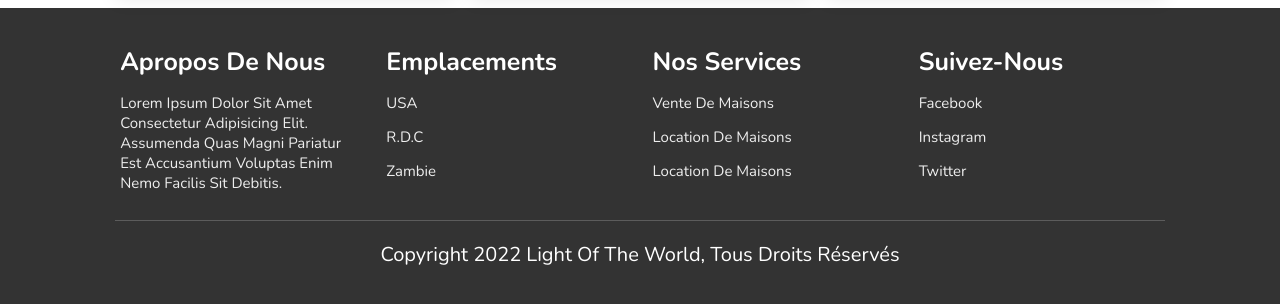
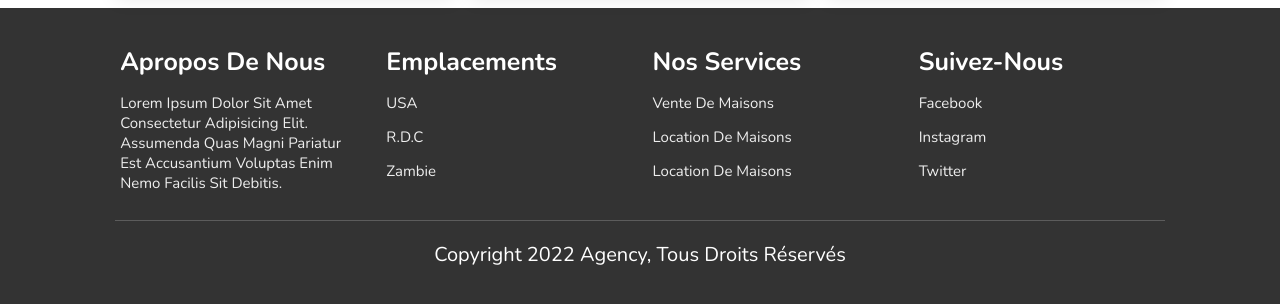
Before and after one commit to ElvinKyungu/agency-wilfried, a plain HTML site: page index.html in a window 1280 px wide. Shown: the part 1996-2300 px from the top of the page. Drawn offline with nearby package versions, Linux system fonts and the light colour scheme.

Commit message:
first commit

```diff
--- a/index.html
+++ b/index.html
@@ -190,7 +190,7 @@
 
             </div>
 
-            <h1 class="credit">copyright 2022 light of the world, tous droits réservés  </h1>
+            <h1 class="credit">copyright 2022 Agency, tous droits réservés  </h1>
 
         </section>
         <!-- custom js file link  -->
```
